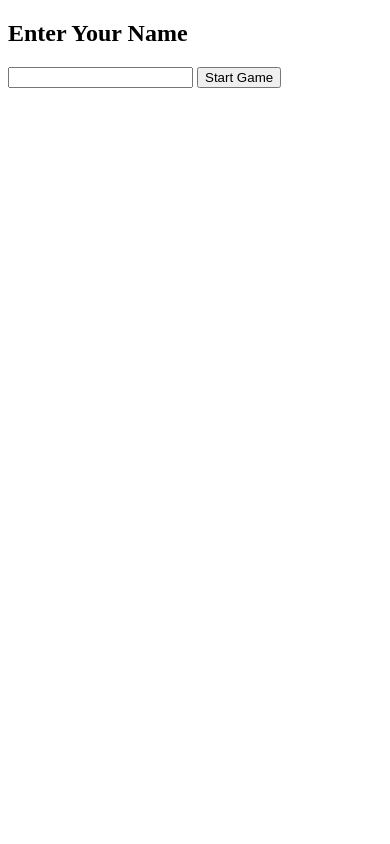
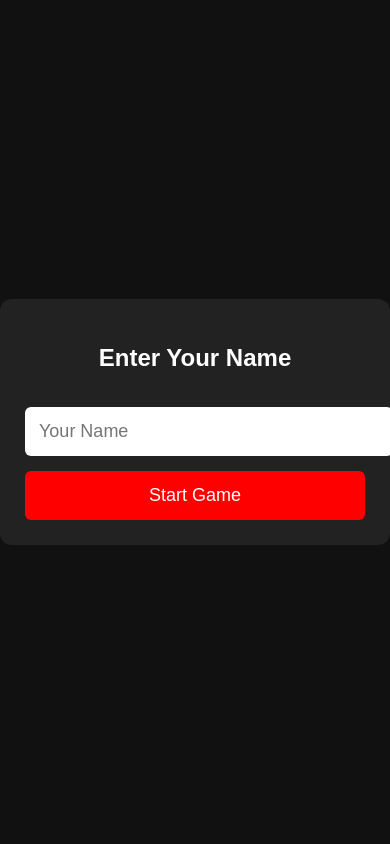
Before and after one commit to Mamix-im/arc-learning-system, a Flask app: page /game in a window 390 px wide. Run offline with Flask 3, Linux system fonts and the light colour scheme.

```diff
--- a/templates/game.html
+++ b/templates/game.html
@@ -5,7 +5,6 @@
 
 <meta charset="UTF-8">
 
-<!-- MOBILE FIX -->
 <meta name="viewport"
 content="width=device-width, initial-scale=1.0, user-scalable=no">
 
@@ -14,15 +13,12 @@ content="width=device-width, initial-scale=1.0, user-scalable=no">
 </head>
 
 
-<body style="margin:0;overflow:hidden;">
+<body style="margin:0;overflow:hidden;background:black;">
 
-<!-- Username -->
 <input type="hidden" id="username" value="{{username}}">
 
-<!-- Game Canvas -->
 <canvas id="gameCanvas"></canvas>
 
-<!-- Game Script -->
 <script src="/static/game/game.js"></script>
 
 </body>
--- a/templates/game_login.html
+++ b/templates/game_login.html
@@ -1,16 +1,88 @@
 <!DOCTYPE html>
-<html>
+<html lang="en">
+
+<head>
+
+<meta charset="UTF-8">
+
+<meta name="viewport"
+content="width=device-width, initial-scale=1.0">
+
+<title>Start Game</title>
+
+<style>
+
+body{
+  margin:0;
+  height:100vh;
+
+  display:flex;
+  justify-content:center;
+  align-items:center;
+
+  background:#111;
+  color:white;
+  font-family:Arial;
+}
+
+.box{
+  width:90%;
+  max-width:400px;
+
+  background:#222;
+  padding:25px;
+
+  border-radius:12px;
+  text-align:center;
+}
+
+input{
+  width:100%;
+  padding:14px;
+
+  font-size:18px;
+
+  border:none;
+  border-radius:6px;
+  margin:15px 0;
+}
+
+button{
+  width:100%;
+  padding:14px;
+
+  font-size:18px;
+
+  background:red;
+  color:white;
+
+  border:none;
+  border-radius:6px;
+}
+
+</style>
+
+</head>
+
+
 <body>
+
+<div class="box">
 
 <h2>Enter Your Name</h2>
 
 <form method="post">
 
-<input type="text" name="username" required>
+<input type="text"
+name="username"
+placeholder="Your Name"
+required>
 
 <button>Start Game</button>
 
 </form>
 
+</div>
+
 </body>
 </html>
```
Also changed, not shown: static/game/game.js (+37 -22 lines).
